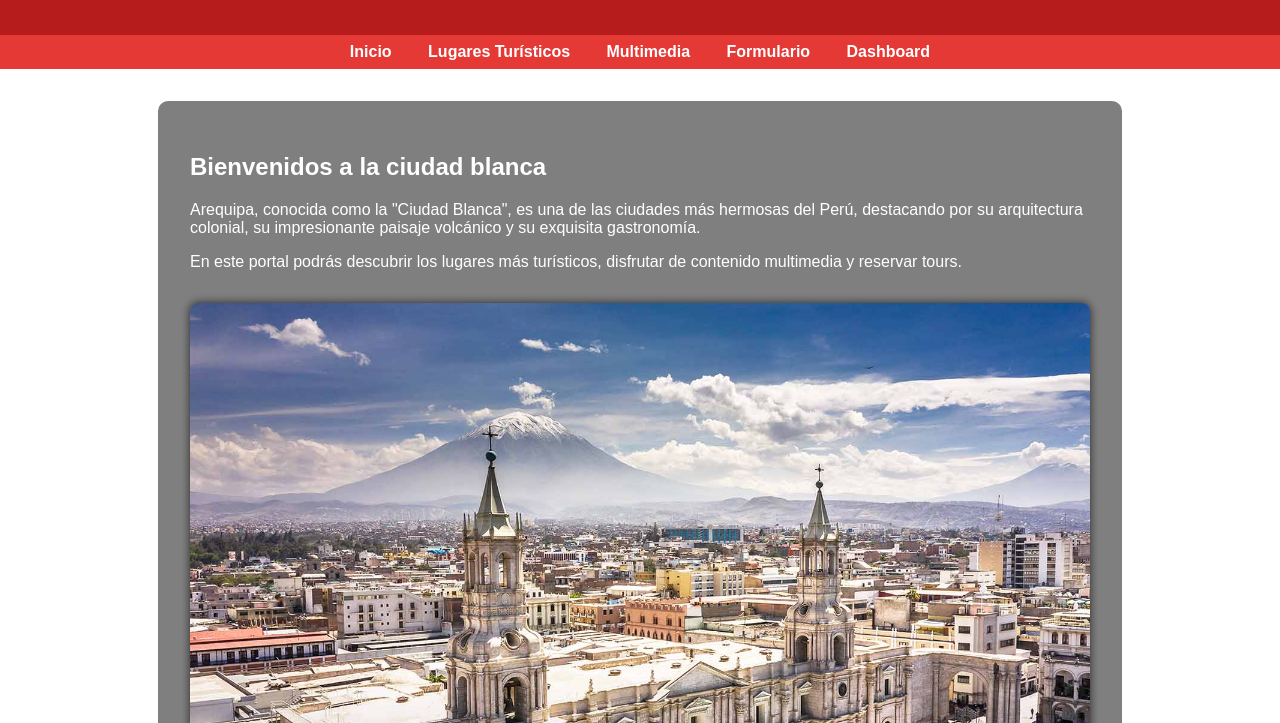
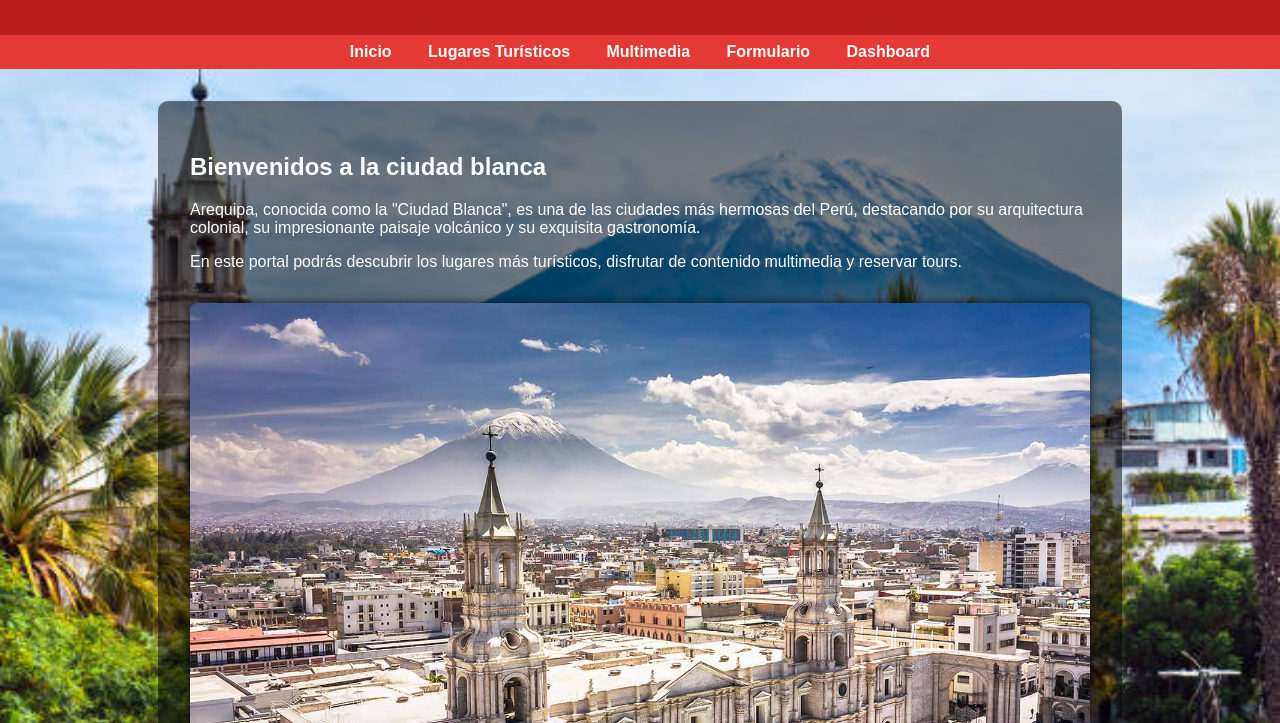
Before and after one commit to Briandavasquez/Portal-Tur-stico-Arequipa, a plain HTML site: page index.html in a window 1280 px wide. Shown: the part 77-800 px from the top of the page. Drawn offline with Linux system fonts and the light colour scheme.

Commit message:
Update index.html

```diff
--- a/index.html
+++ b/index.html
@@ -8,7 +8,7 @@
     body {
       font-family: Arial, sans-serif;
       margin: 0;
-      background-image: url(fondo Arequipa.jpg); /* Cambia ruta si tu imagen está en otra carpeta */
+      background-image: url(fondo-arequipa.jpg); /* Cambia ruta si tu imagen está en otra carpeta */
       background-size: cover;
       background-position: center;
       background-attachment: fixed;
```
